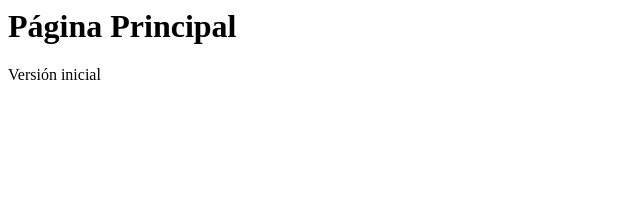
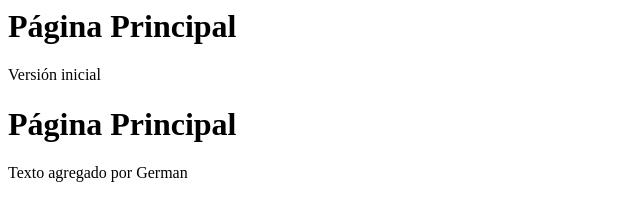
Before and after one commit to Aliss1902/proyecto_conflicto, a plain HTML site: page index.html in a window 1280 px wide. Shown: the whole page, without its empty margins (0-640 px from the left). Drawn offline with Linux system fonts and the light colour scheme.

Commit message:
Add additional content to the main page

```diff
--- a/index.html
+++ b/index.html
@@ -1,2 +1,5 @@
 <h1>Página Principal</h1>
 <p>Versión inicial</p>
+
+<h1>Página Principal</h1>
+<p>Texto agregado por German</p>
```
